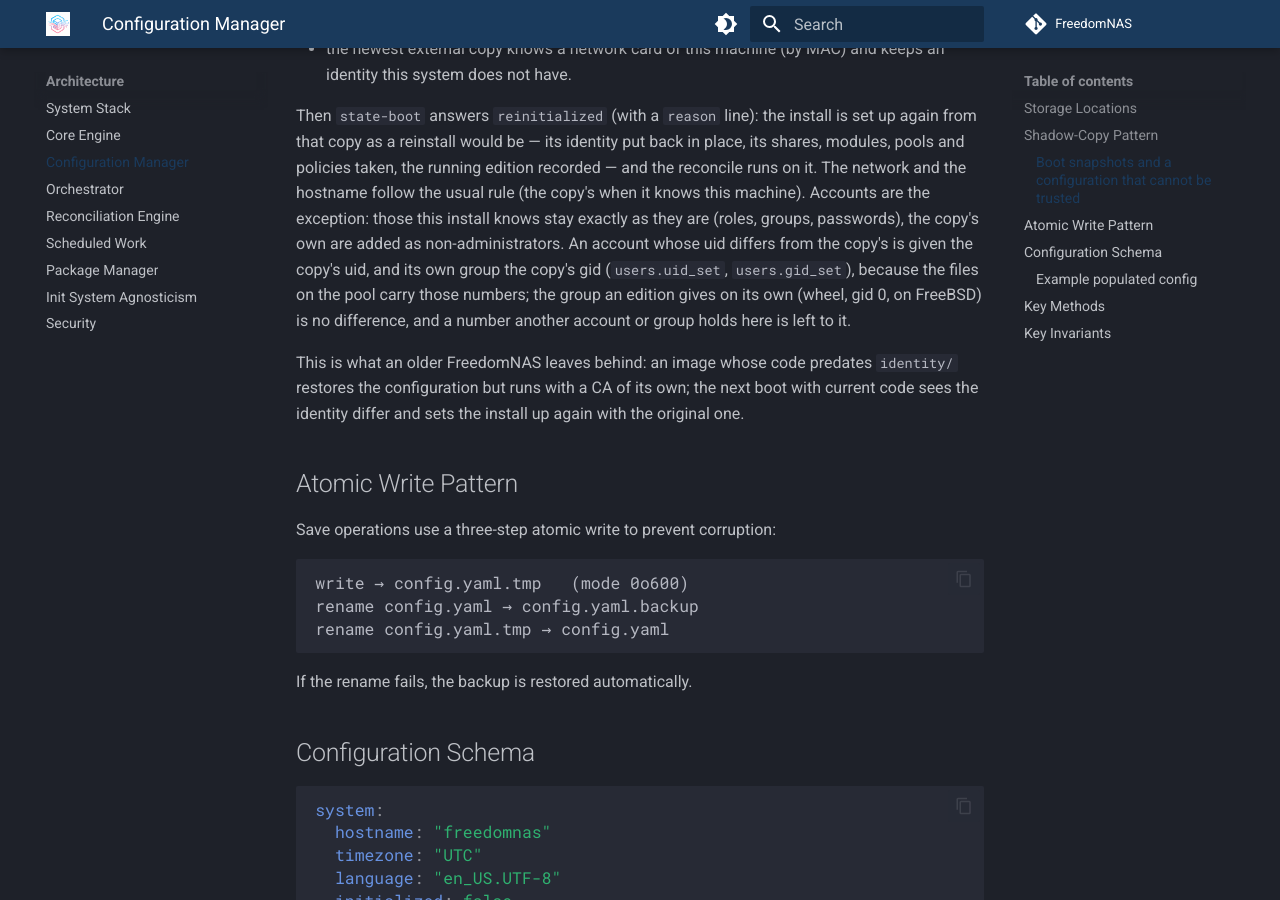
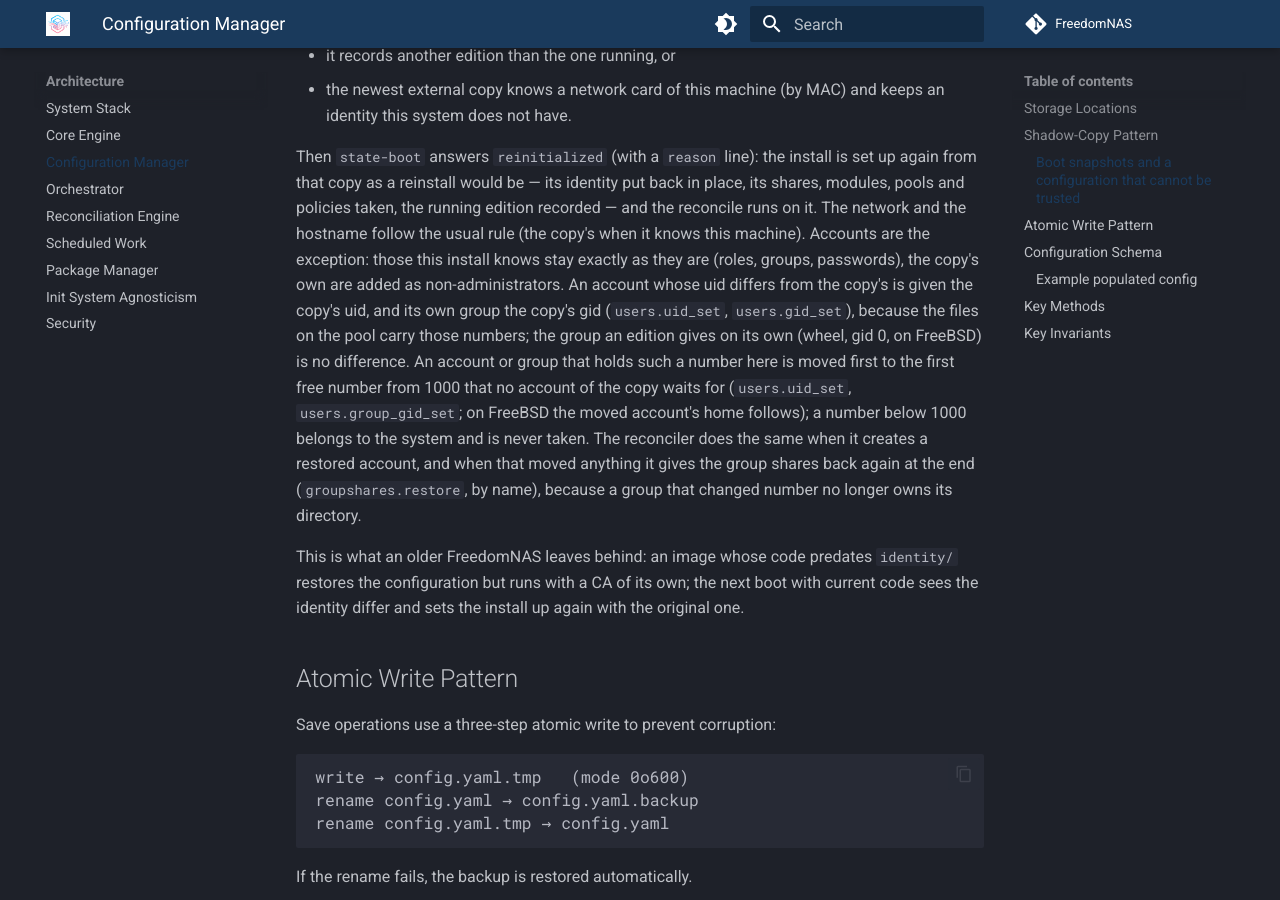
Before and after one commit to FreedomNAS/freedomnas-docs, an MkDocs documentation site: the page built from docs/architecture/config.md, in a window 1280 px wide and 900 px high, scrolled down 4115 px. Built offline with MkDocs 1.6.1 and Material for MkDocs 9.7.7, drawn with Linux system fonts in a browser that asks for light colours; some of the changed text lies outside the part shown.

Commit message:
Document moving accounts that hold restored numbers

```diff
--- a/docs/architecture/config.md
+++ b/docs/architecture/config.md
@@ -38,7 +38,7 @@ root filesystem, not initialized, and creates no dataset. At every boot
 | initialized | none, or nothing new | `local` — used as it is |
 | initialized | one that brings something | `merged` — the shared sections are taken from the newest |
 | initialized, but not matching this system | an initialized one | `reinitialized` — set up again from the newest, accounts kept (see [Boot snapshots](#boot-snapshots-and-a-configuration-that-cannot-be-trusted)) |
-| not initialized | an initialized one | `restored` — the newest is copied in (a reinstall), with `system.edition` set to the running edition; users who already exist here get the copy's uid (and their own group the copy's gid) when the number is free here, else keep this system's |
+| not initialized | an initialized one | `restored` — the newest is copied in (a reinstall), with `system.edition` set to the running edition; users who already exist here get the copy's uid (and their own group the copy's gid); whoever holds those numbers here is moved to free ones first, numbers below 1000 (the system's) are never taken |
 | not initialized | none | `none` — the setup wizard runs |
 
 "Newest" is `system.saved_at`, the UTC time `ConfigurationManager.save()`
@@ -173,7 +173,14 @@ non-administrators. An account whose uid differs from the copy's is given
 the copy's uid, and its own group the copy's gid (`users.uid_set`,
 `users.gid_set`), because the files on the pool carry those numbers; the
 group an edition gives on its own (wheel, gid 0, on FreeBSD) is no
-difference, and a number another account or group holds here is left to it.
+difference. An account or group that holds such a number here is moved first
+to the first free number from 1000 that no account of the copy waits for
+(`users.uid_set`, `users.group_gid_set`; on FreeBSD the moved account's home
+follows); a number below 1000 belongs to the system and is never taken. The
+reconciler does the same when it creates a restored account, and when that
+moved anything it gives the group shares back again at the end
+(`groupshares.restore`, by name), because a group that changed number no
+longer owns its directory.
 
 This is what an older FreedomNAS leaves behind: an image whose code predates
 `identity/` restores the configuration but runs with a CA of its own; the
```
